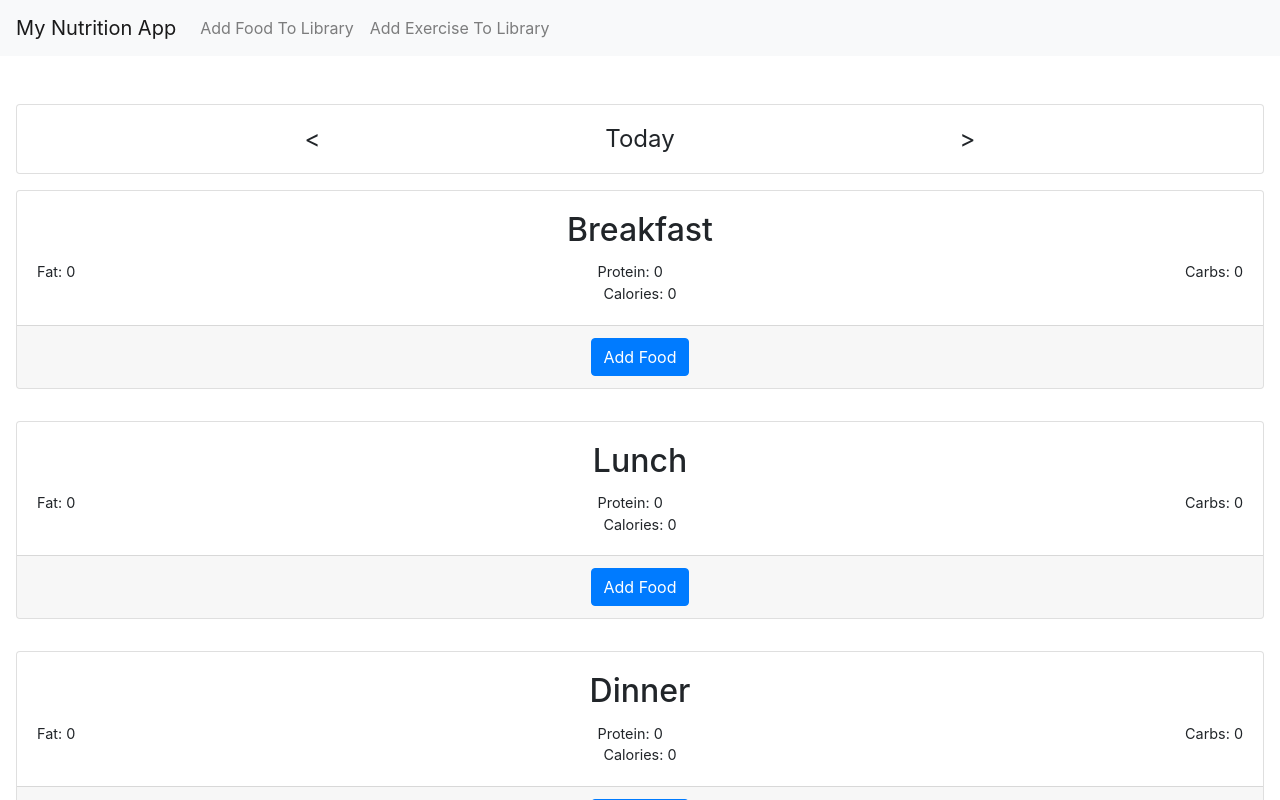
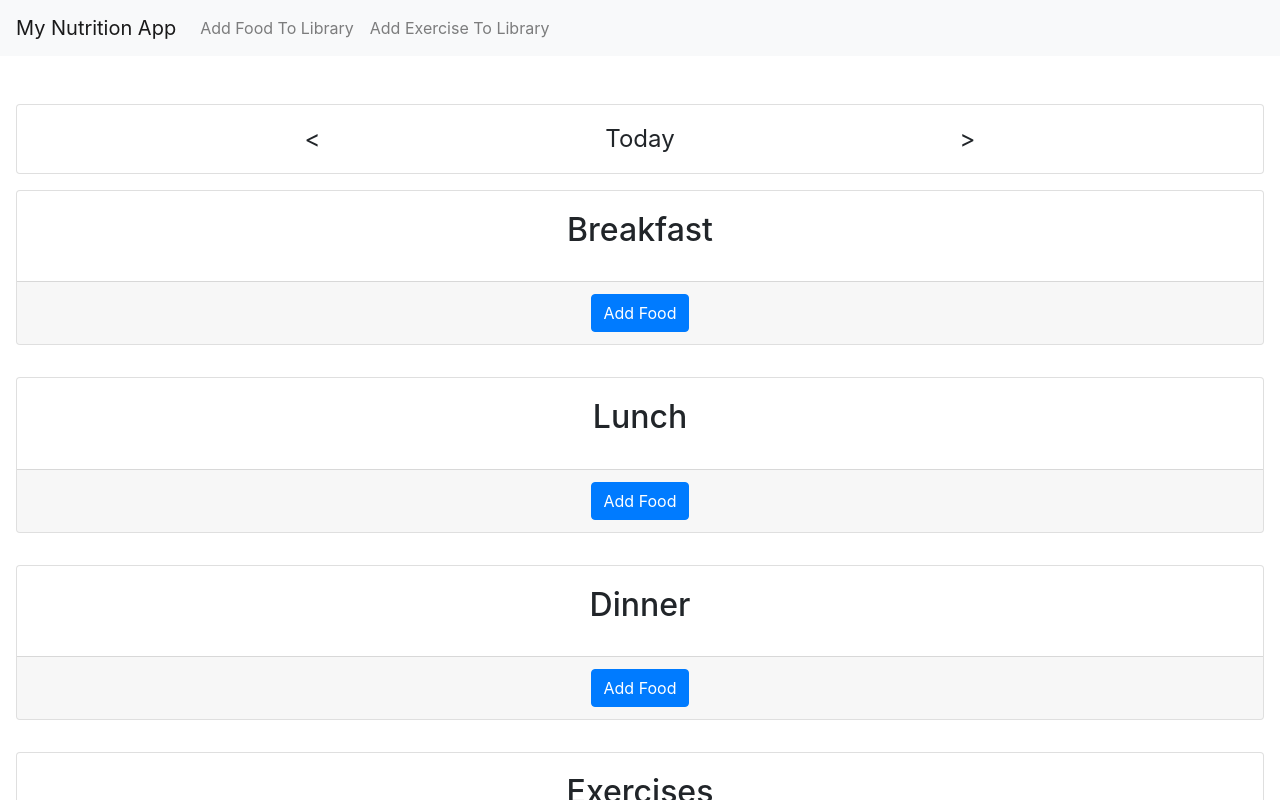
Before and after one commit to ctram/my-nutrition-app, a React (Create React App) app: page / in a window 1280 px wide. Shown: the top 800 px of the page. Built offline with nearby package versions, Linux system fonts and the light colour scheme.

Commit message:
styling of mealstats; show comma separators for numbers

```diff
--- a/src/components/MealItem.js
+++ b/src/components/MealItem.js
@@ -7,7 +7,7 @@ function MealItem(props) {
   const { calories } = nutrition;
 
   const servingSizeUnitLabel = MEASURING_UNITS_LABELS[servingUnit];
-  const totalPortion = `${servingSize * numberServings} ${servingSizeUnitLabel}`
+  const totalPortion = `${(servingSize * numberServings).toLocaleString()} ${servingSizeUnitLabel}`
 
   const details = { ...nutrition };
   delete details['calories']
@@ -23,7 +23,7 @@ function MealItem(props) {
           {attr}
         </span>
         <span>
-          {numberServings * value} g
+          {(numberServings * value).toLocaleString()} g
         </span>
       </div>
     );
@@ -47,7 +47,7 @@ function MealItem(props) {
           Calories
         </span>
         <span>
-          {calories * numberServings}
+          {(calories * numberServings).toLocaleString()}
         </span>
       </div>
     </li>
--- a/src/components/MealStats.js
+++ b/src/components/MealStats.js
@@ -1,10 +1,10 @@
-import React from 'react';
+import React from "react";
 
-import '../styles/MealStats.css';
+import "../styles/MealStats.css";
 
-import MealItem from './MealItem';
+import MealItem from "./MealItem";
 
-import { sumItemStats } from '../helpers/calculations';
+import { sumItemStats } from "../helpers/calculations";
 
 class MealStats extends React.Component {
   constructor(props) {
@@ -24,18 +24,12 @@ class MealStats extends React.Component {
     let domItems = null;
     let domTotalMealStats = null;
 
-    if (items) {
+    if (items && items.length > 0) {
       domItems = items.map((item, idx) => {
         return <MealItem key={item.id || idx} item={item} />;
       });
 
-      domItems = (
-        <ul className="list-group list-group-flush">
-          {domItems}
-        </ul>
-      );
-
-
+      domItems = <ul className="list-group list-group-flush">{domItems}</ul>;
 
       // we can also do this summation in the map() above, but let's keep
       // code sepearate for ease of reading.
@@ -43,23 +37,23 @@ class MealStats extends React.Component {
 
       domTotalMealStats = (
         <div className="meal-stats-summary">
-          <div className="d-flex justify-content-between">
+          <div className="d-flex justify-content-center">
             <div>
-              <span>Fat: </span>
-              <span>{fat}</span>
+              <span className="text-danger font-weight-bold">Fat: </span>
+              <span>{fat.toLocaleString()}</span>
+            </div>
+            <div className="mx-3">
+              <span className="text-success font-weight-bold">Protein: </span>
+              <span>{protein.toLocaleString()}</span>
             </div>
             <div>
-              <span>Protein: </span>
-              <span>{protein}</span>
-            </div>
-            <div>
-              <span>Carbs: </span>
-              <span>{carbs}</span>
+              <span className="text-info font-weight-bold">Carbs: </span>
+              <span>{carbs.toLocaleString()}</span>
             </div>
           </div>
-          <div>
-            <span>Calories: </span>
-            <span>{calories}</span>
+          <div className="mt-2">
+            <span className="font-weight-bold">Calories: </span>
+            <span>{calories.toLocaleString()}</span>
           </div>
         </div>
       );
@@ -73,7 +67,11 @@ class MealStats extends React.Component {
         </div>
         {domItems}
         <div className="card-footer text-muted">
-          <button onClick={this.onClickAddFood} className="btn btn-primary" type="button">
+          <button
+            onClick={this.onClickAddFood}
+            className="btn btn-primary"
+            type="button"
+          >
             Add Food
           </button>
         </div>
```
